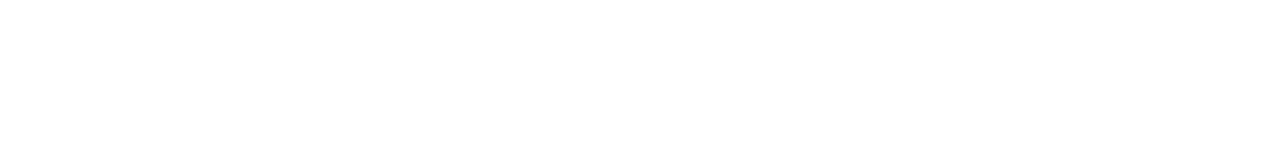
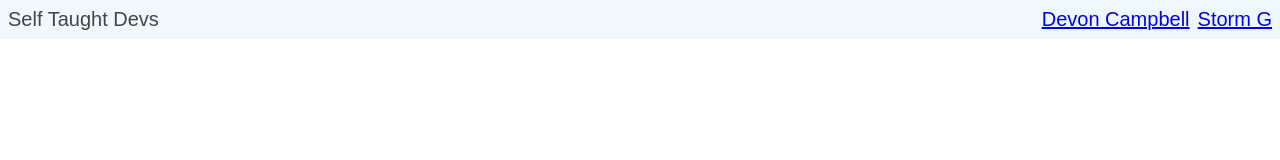
Before and after one commit to DevTheTester/selftaughtdev, a plain HTML site: page index.html in a window 1280 px wide. Drawn offline with Linux system fonts and the light colour scheme.

Commit message:
Add nav bar

```diff
--- a/index.html
+++ b/index.html
@@ -8,6 +8,22 @@
     <title>Self Taught Dev</title>
 </head>
 <body>
-
+    <nav>
+        <div
+            class="logo">Self Taught Devs
+        </div>
+        <div class="links-container">
+            <a
+            href="devon/devprofile.html"
+            target="_blank">
+            Devon Campbell
+            </a>
+            <a
+            href="storm/storm/stormg.html"
+            target="_blank">
+            Storm G
+            </a>
+        </div>
+    </nav>
 </body>
 </html>
--- a/styles.css
+++ b/styles.css
@@ -6,4 +6,29 @@
 }
 
 body {
+    font-family: sans-serif;
+    color: #444;
 }
+
+/* NAVIGATION BAR COMPONENT */
+
+nav {
+    display: flex;
+    justify-content: space-between;
+    background-color:aliceblue;
+    padding: 8px;
+    font-size: 20px;
+}
+
+.links-container {
+    display: flex;
+    gap: 8px;
+}
+
+a:hover {
+    text-decoration: none;
+}
+
+a:visited {
+    color: #444;
+}
```
